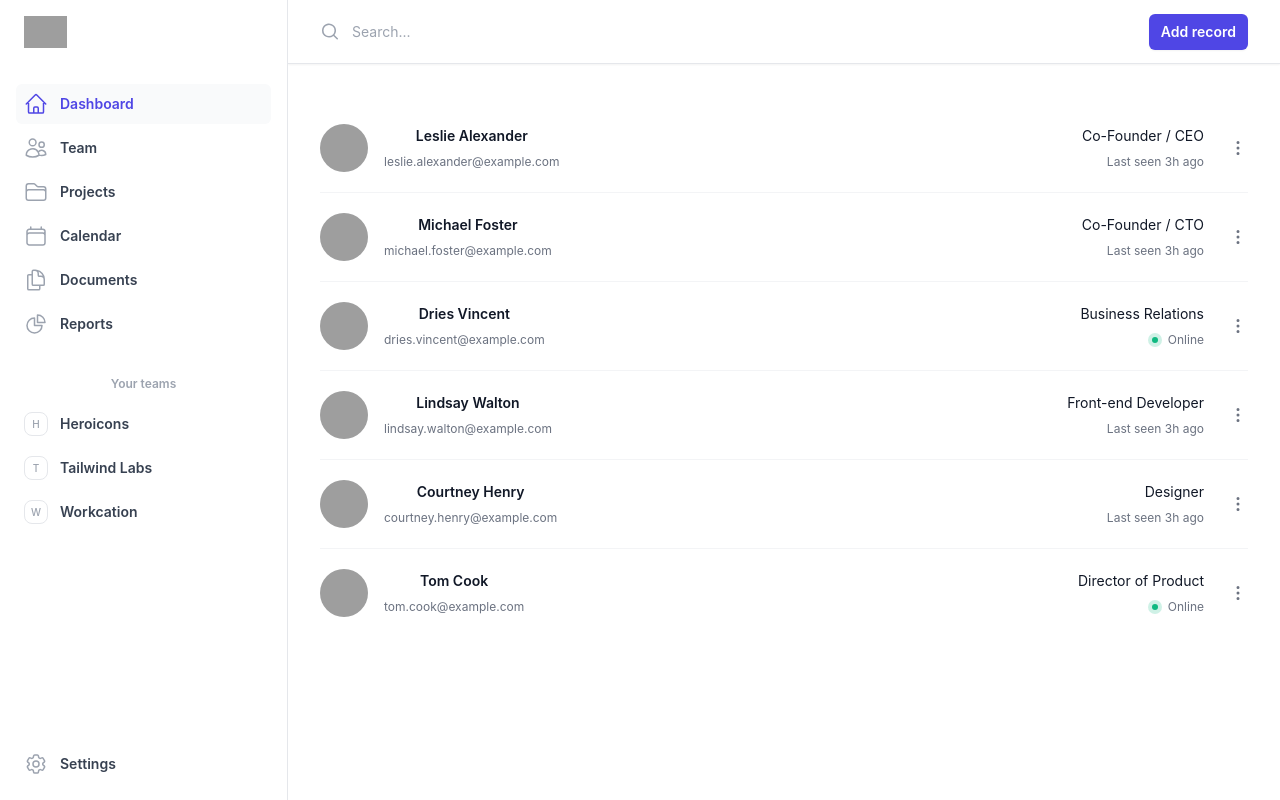
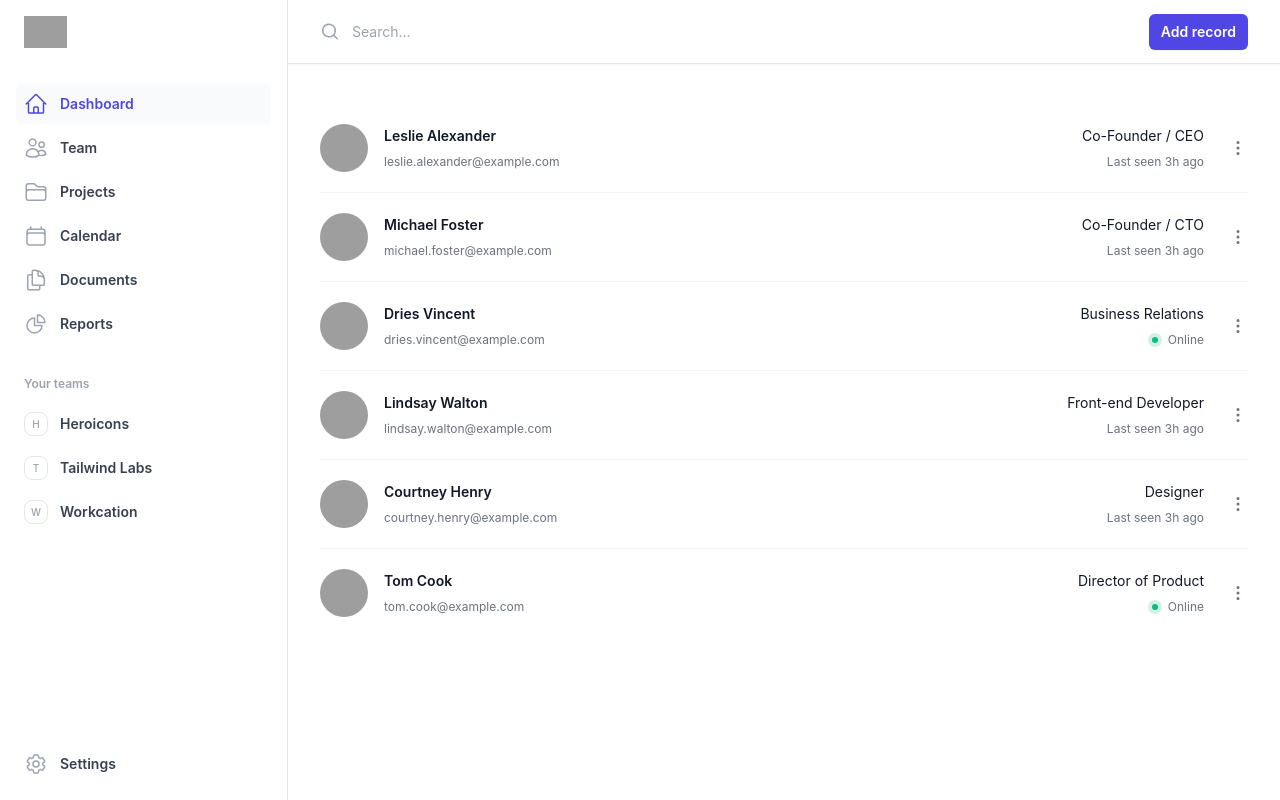
Before and after one commit to Jarae-MacyMan/MERN-project, a React (Create React App) app in the folder client/: page / in a window 1280 px wide. Built offline with nearby package versions, Linux system fonts and the light colour scheme; grey boxes are pictures that could not be loaded.

Commit message:
Adding detail view

```diff
--- a/client/package.json
+++ b/client/package.json
@@ -13,6 +13,7 @@
     "postcss": "^8.4.33",
     "react": "^18.2.0",
     "react-dom": "^18.2.0",
+    "react-router-dom": "^6.22.0",
     "react-scripts": "5.0.1",
     "tailwindcss": "^3.4.1",
     "web-vitals": "^2.1.4"
--- a/client/src/App.js
+++ b/client/src/App.js
@@ -1,20 +1,79 @@
-import "./App.css";
+import { BrowserRouter, Routes, Route } from "react-router-dom";
 import Homescreen from "./components/Homescreen";
+import DetailView from "./components/DetailView";
 
-import { useApi } from "./hooks/use-api";
+const people = [
+  {
+    name: "Leslie Alexander",
+    email: "leslie.alexander@example.com",
+    role: "Co-Founder / CEO",
+    imageUrl:
+      "https://images.unsplash.com/photo-1494790108377-be9c29b29330?ixlib=rb-1.2.1&ixid=eyJhcHBfaWQiOjEyMDd9&auto=format&fit=facearea&facepad=2&w=256&h=256&q=80",
+    href: "#",
+    lastSeen: "3h ago",
+    lastSeenDateTime: "2023-01-23T13:23Z",
+  },
+  {
+    name: "Michael Foster",
+    email: "michael.foster@example.com",
+    role: "Co-Founder / CTO",
+    imageUrl:
+      "https://images.unsplash.com/photo-1519244703995-f4e0f30006d5?ixlib=rb-1.2.1&ixid=eyJhcHBfaWQiOjEyMDd9&auto=format&fit=facearea&facepad=2&w=256&h=256&q=80",
+    href: "#",
+    lastSeen: "3h ago",
+    lastSeenDateTime: "2023-01-23T13:23Z",
+  },
+  {
+    name: "Dries Vincent",
+    email: "dries.vincent@example.com",
+    role: "Business Relations",
+    imageUrl:
+      "https://images.unsplash.com/photo-1506794778202-cad84cf45f1d?ixlib=rb-1.2.1&ixid=eyJhcHBfaWQiOjEyMDd9&auto=format&fit=facearea&facepad=2&w=256&h=256&q=80",
+    href: "#",
+    lastSeen: null,
+  },
+  {
+    name: "Lindsay Walton",
+    email: "lindsay.walton@example.com",
+    role: "Front-end Developer",
+    imageUrl:
+      "https://images.unsplash.com/photo-1517841905240-472988babdf9?ixlib=rb-1.2.1&ixid=eyJhcHBfaWQiOjEyMDd9&auto=format&fit=facearea&facepad=2&w=256&h=256&q=80",
+    href: "#",
+    lastSeen: "3h ago",
+    lastSeenDateTime: "2023-01-23T13:23Z",
+  },
+  {
+    name: "Courtney Henry",
+    email: "courtney.henry@example.com",
+    role: "Designer",
+    imageUrl:
+      "https://images.unsplash.com/photo-1438761681033-6461ffad8d80?ixlib=rb-1.2.1&ixid=eyJhcHBfaWQiOjEyMDd9&auto=format&fit=facearea&facepad=2&w=256&h=256&q=80",
+    href: "#",
+    lastSeen: "3h ago",
+    lastSeenDateTime: "2023-01-23T13:23Z",
+  },
+  {
+    name: "Tom Cook",
+    email: "tom.cook@example.com",
+    role: "Director of Product",
+    imageUrl:
+      "https://images.unsplash.com/photo-1472099645785-5658abf4ff4e?ixlib=rb-1.2.1&ixid=eyJhcHBfaWQiOjEyMDd9&auto=format&fit=facearea&facepad=2&w=256&h=256&q=80",
+    href: "#",
+    lastSeen: null,
+  },
+];
 
 function App() {
-  const { response } = useApi();
-
   return (
-    // <div className="App bg-blue-500 text-white p-4">
-    //   <header className="App-header">
-    //     <p>{response}</p>
-    //   </header>
-    // </div>
-    <div className="App">
-      <Homescreen />
-    </div>
+    <BrowserRouter>
+      <Routes>
+        <Route path="/" element={<Homescreen people={people} />} />
+        <Route
+          path="/detail/:personId"
+          element={<DetailView people={people} />}
+        />
+      </Routes>
+    </BrowserRouter>
   );
 }
 
--- /dev/null
+++ b/client/src/components/DetailView.js
@@ -0,0 +1,27 @@
+// DetailView.js
+import { useParams, Link } from "react-router-dom";
+
+const DetailView = ({ people }) => {
+  const { personId } = useParams();
+
+  // Check if 'people' is an array and 'personId' is a valid index
+  if (!Array.isArray(people) || !people[personId]) {
+    return <div>Person not found or invalid data</div>;
+  }
+
+  const person = people[personId];
+
+  return (
+    <div>
+      <h1>{person.name}</h1>
+      {/* Display more details about the person here */}
+      <Link to="/">
+        <button className="mt-4 rounded bg-blue-500 py-2 px-4 font-bold text-white hover:bg-blue-700">
+          Go back to homepage
+        </button>
+      </Link>
+    </div>
+  );
+};
+
+export default DetailView;
--- a/client/src/components/Homescreen.js
+++ b/client/src/components/Homescreen.js
@@ -54,68 +54,7 @@ function classNames(...classes) {
   return classes.filter(Boolean).join(" ");
 }
 
-const people = [
-  {
-    name: "Leslie Alexander",
-    email: "leslie.alexander@example.com",
-    role: "Co-Founder / CEO",
-    imageUrl:
-      "https://images.unsplash.com/photo-1494790108377-be9c29b29330?ixlib=rb-1.2.1&ixid=eyJhcHBfaWQiOjEyMDd9&auto=format&fit=facearea&facepad=2&w=256&h=256&q=80",
-    href: "#",
-    lastSeen: "3h ago",
-    lastSeenDateTime: "2023-01-23T13:23Z",
-  },
-  {
-    name: "Michael Foster",
-    email: "michael.foster@example.com",
-    role: "Co-Founder / CTO",
-    imageUrl:
-      "https://images.unsplash.com/photo-1519244703995-f4e0f30006d5?ixlib=rb-1.2.1&ixid=eyJhcHBfaWQiOjEyMDd9&auto=format&fit=facearea&facepad=2&w=256&h=256&q=80",
-    href: "#",
-    lastSeen: "3h ago",
-    lastSeenDateTime: "2023-01-23T13:23Z",
-  },
-  {
-    name: "Dries Vincent",
-    email: "dries.vincent@example.com",
-    role: "Business Relations",
-    imageUrl:
-      "https://images.unsplash.com/photo-1506794778202-cad84cf45f1d?ixlib=rb-1.2.1&ixid=eyJhcHBfaWQiOjEyMDd9&auto=format&fit=facearea&facepad=2&w=256&h=256&q=80",
-    href: "#",
-    lastSeen: null,
-  },
-  {
-    name: "Lindsay Walton",
-    email: "lindsay.walton@example.com",
-    role: "Front-end Developer",
-    imageUrl:
-      "https://images.unsplash.com/photo-1517841905240-472988babdf9?ixlib=rb-1.2.1&ixid=eyJhcHBfaWQiOjEyMDd9&auto=format&fit=facearea&facepad=2&w=256&h=256&q=80",
-    href: "#",
-    lastSeen: "3h ago",
-    lastSeenDateTime: "2023-01-23T13:23Z",
-  },
-  {
-    name: "Courtney Henry",
-    email: "courtney.henry@example.com",
-    role: "Designer",
-    imageUrl:
-      "https://images.unsplash.com/photo-1438761681033-6461ffad8d80?ixlib=rb-1.2.1&ixid=eyJhcHBfaWQiOjEyMDd9&auto=format&fit=facearea&facepad=2&w=256&h=256&q=80",
-    href: "#",
-    lastSeen: "3h ago",
-    lastSeenDateTime: "2023-01-23T13:23Z",
-  },
-  {
-    name: "Tom Cook",
-    email: "tom.cook@example.com",
-    role: "Director of Product",
-    imageUrl:
-      "https://images.unsplash.com/photo-1472099645785-5658abf4ff4e?ixlib=rb-1.2.1&ixid=eyJhcHBfaWQiOjEyMDd9&auto=format&fit=facearea&facepad=2&w=256&h=256&q=80",
-    href: "#",
-    lastSeen: null,
-  },
-];
-
-export default function Example() {
+const Homescreen = ({ people }) => {
   const [sidebarOpen, setSidebarOpen] = useState(false);
   const [searchInput, setSearchInput] = useState("");
 
@@ -433,4 +372,6 @@ export default function Example() {
       </div>
     </>
   );
-}
+};
+
+export default Homescreen;
--- a/client/src/components/ListView.js
+++ b/client/src/components/ListView.js
@@ -1,6 +1,7 @@
 import { Fragment } from "react";
 import { Menu, Transition } from "@headlessui/react";
 import { EllipsisVerticalIcon } from "@heroicons/react/20/solid";
+import { Link } from "react-router-dom";
 
 function classNames(...classes) {
   return classes.filter(Boolean).join(" ");
@@ -9,7 +10,7 @@ function classNames(...classes) {
 export default function ListView({ people }) {
   return (
     <ul role="list" className="divide-y divide-gray-100">
-      {people.map((person) => (
+      {people.map((person, index) => (
         <li key={person.email} className="flex justify-between gap-x-6 py-5">
           <div className="flex min-w-0 gap-x-4">
             <img
@@ -19,9 +20,9 @@ export default function ListView({ people }) {
             />
             <div className="min-w-0 flex-auto">
               <p className="text-sm font-semibold leading-6 text-gray-900">
-                <a href={person.href} className="hover:underline">
+                <Link to={`/detail/${index}`} className="hover:underline">
                   {person.name}
-                </a>
+                </Link>
               </p>
               <p className="mt-1 flex text-xs leading-5 text-gray-500">
                 <a
```
Also changed, not shown: 1 other file (tests, documents, lock files or other folders).
